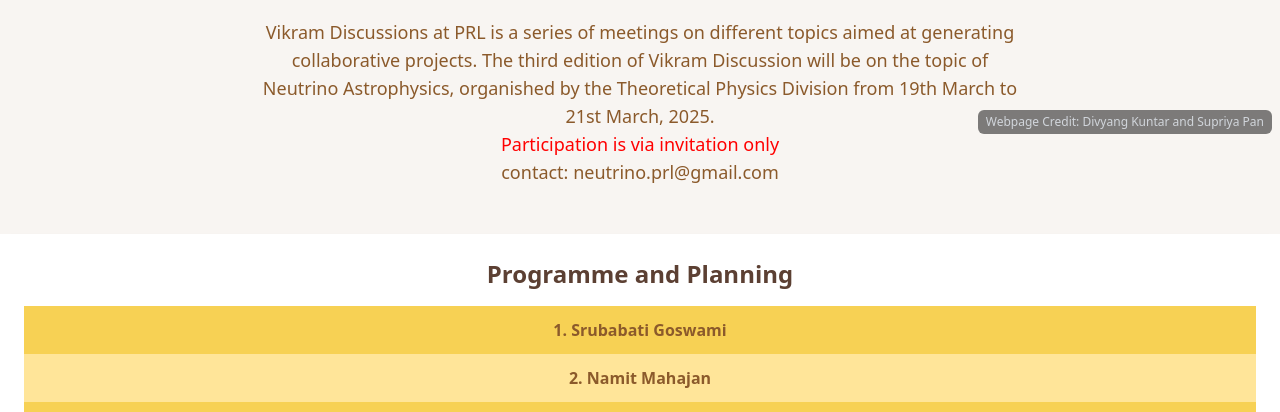
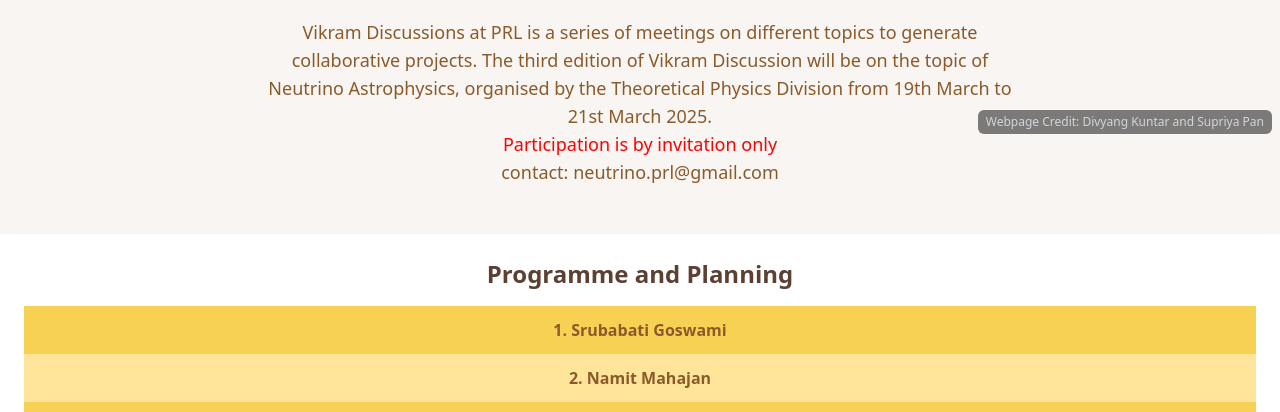
Before and after one commit to 19Priyam/prl-theph-conference-2025, a plain HTML site: page index.html in a window 1280 px wide. Shown: the part 658-1070 px from the top of the page. Drawn offline with nearby package versions, Linux system fonts and the light colour scheme.

Commit message:
Update index.html

```diff
--- a/index.html
+++ b/index.html
@@ -110,10 +110,10 @@
     <div class="container mx-auto py-12 px-6 text-center">
         <h2 class="text-[#5c4033] text-4xl font-bold mb-6">About the Event</h2>
         <p class="text-[#8b5a2b] text-lg max-w-3xl mx-auto">
-            Vikram Discussions at PRL is a series of meetings on different topics aimed at generating collaborative projects. The third edition of Vikram Discussion will be on the topic of Neutrino Astrophysics, organished by the Theoretical Physics Division from 19th March to 21st March, 2025.
+            Vikram Discussions at PRL is a series of meetings on different topics to generate collaborative projects. The third edition of Vikram Discussion will be on the topic of Neutrino Astrophysics, organised by the Theoretical Physics Division from 19th March to 21st March 2025.
         </p>
         <p class="text-[#ff0000] text-lg max-w-3xl mx-auto">
-            Participation is via invitation only
+            Participation is by invitation only
         </p>
         <p class="text-[#8b5a2b] text-lg max-w-l mx-auto">
             contact: neutrino.prl@gmail.com
```
